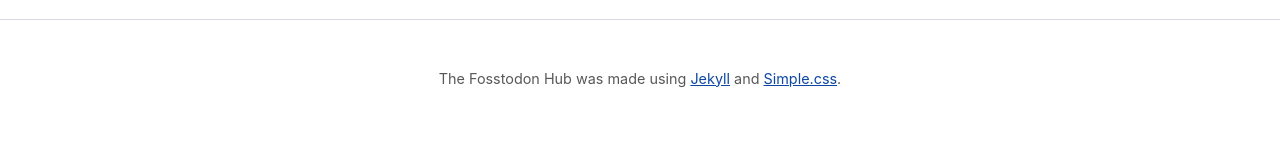
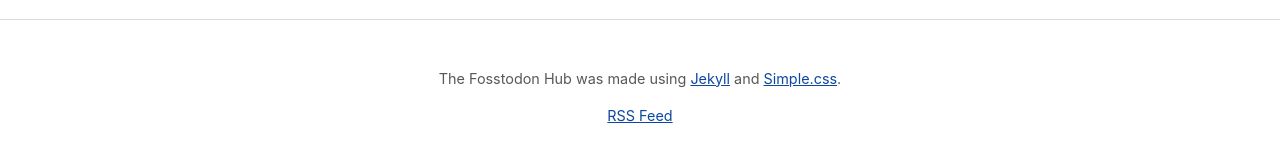
Before and after one commit to fosstodon/hub, a Jekyll site: the page built from index.md, in a window 1280 px wide and 900 px high, scrolled down 2885 px. Shown: the part 734-896 px from the top of the window. Built offline with Jekyll 4.4.1, drawn with Linux system fonts in a browser that asks for light colours; before the commit the page ends 3747 px from its top, so only the background shows below that.

Commit message:
Added RSS link in footer

```diff
--- a/_layouts/default.html
+++ b/_layouts/default.html
@@ -24,6 +24,8 @@
 
     <footer>
       <p>The Fosstodon Hub was made using <a href="https://jekyllrb.com">Jekyll</a> and <a href="https://simplecss.org">Simple.css</a>.</p>
+
+      <p><a href="/feed.xml">RSS Feed</a></p>
     </footer>
 
   </body>
```
